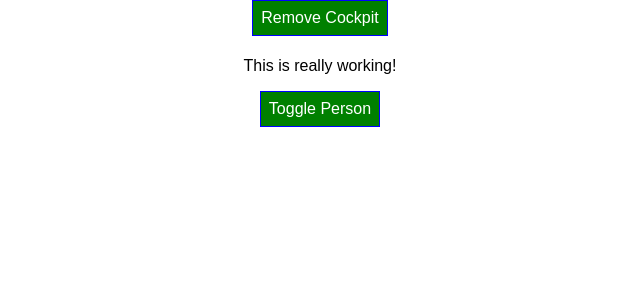
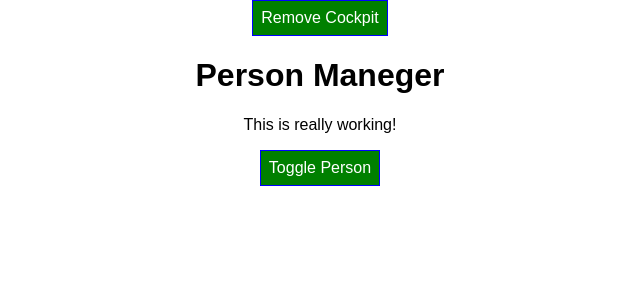
Before and after one commit to Zablyk/react-complete-guide, a React app: page / in a window 1280 px wide. Shown: the top 300 px of the page, without its empty margins (320-960 px from the left). Built offline with nearby package versions, Linux system fonts and the light colour scheme.

Commit message:
adding a spread operator to props in withClass.js witch will allowed to pass all props

```diff
--- a/src/components/Persons/Person/Person.js
+++ b/src/components/Persons/Person/Person.js
@@ -1,6 +1,7 @@
-import React, { Component, Fragment } from 'react';
+import React, { Component } from 'react';
 
 import Aux from '../../../hoc/Auxiliary';
+import withClass from '../../../hoc/withClass';
 import classes from './Person.css';
 
 
@@ -22,4 +23,4 @@ class Person extends Component {
   }
 };
 
-export default Person;
+export default withClass(Person, classes.Person);
--- a/src/hoc/WithClass.js
+++ b/src/hoc/WithClass.js
@@ -3,7 +3,7 @@ import React from 'react';
 const withClass = (WrappedComponent, className) => {
     return props => (
         <div className={className}>
-            <WrappedComponent />
+            <WrappedComponent {...props} />
         </div>
     );
 };
```
